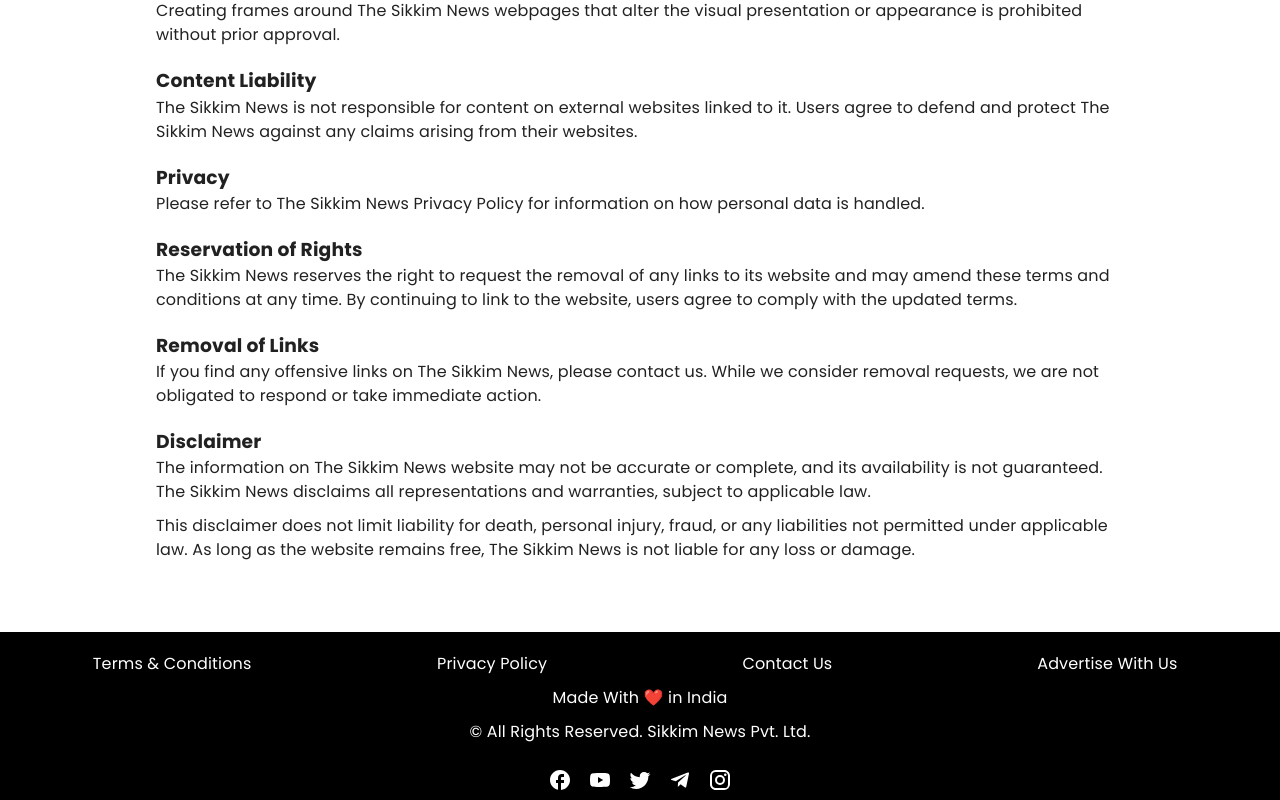
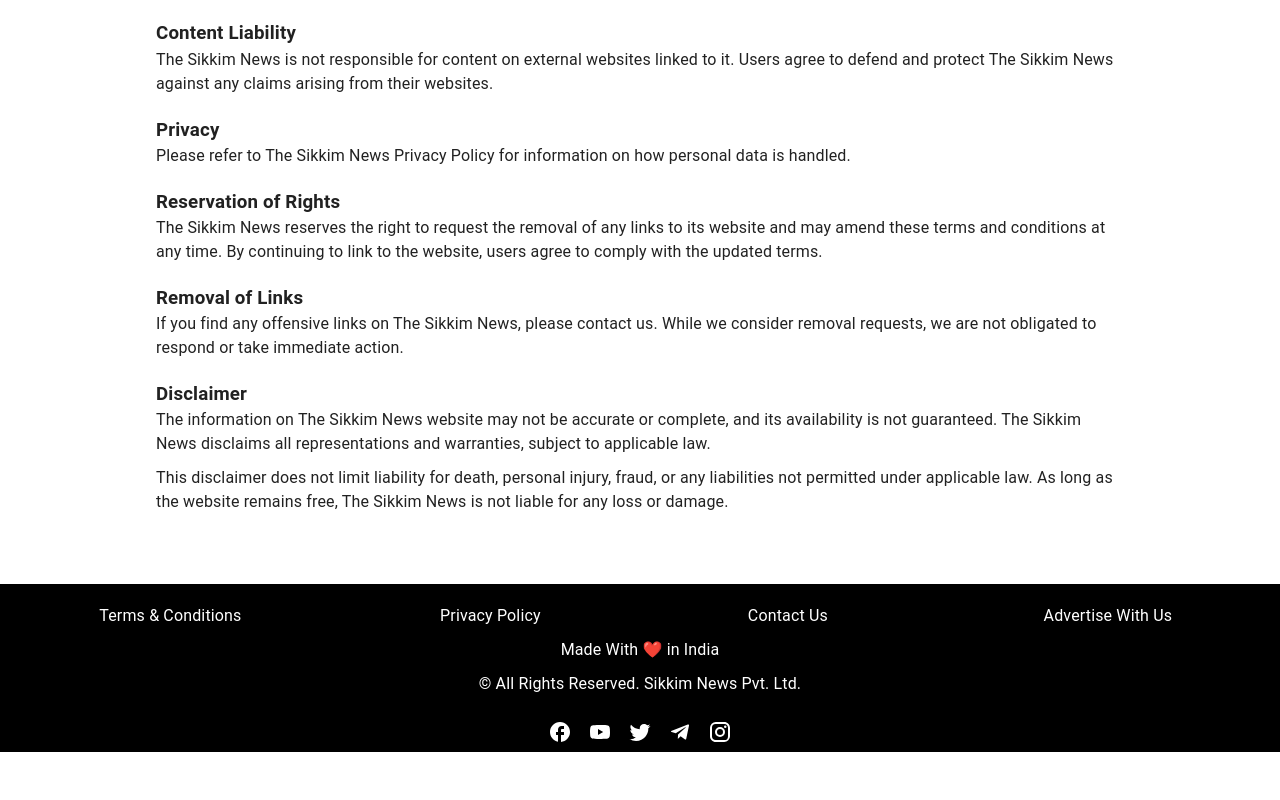
Before and after one commit to Sikkim-News/sikkim-news-frontend, a Next.js app: page /terms_and_conditions in a window 1280 px wide. Shown: the part 1222-2022 px from the top of the page. After the commit the page ends 1974 px from the top, so only its background shows below. Built offline with nearby package versions, Linux system fonts and the light colour scheme.

Commit message:
next 14 update and other package update

```diff
--- a/components/CarouselCard.js
+++ b/components/CarouselCard.js
@@ -4,7 +4,7 @@
 
 export default function CarouselCard({ article }) {
   return (
-    <Link href={`/${article.attributes.slug}`} passHref>
+    <Link href={`/${article.attributes.slug}`} passHref legacyBehavior>
       <Card
         sx={{
           height: "500px",
@@ -30,7 +30,7 @@
             backgroundColor: "rgba(0,0,0,0.5)",
           }}
         >
-          <p style={{ fontSize: "1.4rem", textAlign: "justify" }}>{toHeadlineByChars(article.attributes.title, 130)}</p>
+          <p style={{ fontSize: "1.4rem", textAlign: "justify", fontFamily:"Poppins" }}>{toHeadlineByChars(article.attributes.title, 130)}</p>
         </div>
       </Card>
     </Link>
--- a/components/Footer.js
+++ b/components/Footer.js
@@ -21,18 +21,18 @@
     <div className={styles.footerLinks}>
       <div className={styles.footerLinks__cols}>
         <Link href="/terms_and_conditions">
-          <a>Terms & Conditions</a>
+          Terms & Conditions
         </Link>
         <Link href="/">
-          <a>Privacy Policy</a>
+          Privacy Policy
         </Link>
       </div>
       <div className={styles.footerLinks__cols}>
         <Link href="/contact">
-          <a>Contact Us</a>
+          Contact Us
         </Link>
         <Link href="/">
-          <a>Advertise With Us</a>
+          Advertise With Us
         </Link>
       </div>
     </div>
--- a/components/Header.js
+++ b/components/Header.js
@@ -19,7 +19,7 @@
     >
       <Toolbar sx={{ display: "flex", justifyContent: "space-between" }}>
         <div style={{ cursor: "pointer" }}>
-          <Link href="/" passHref={true}>
+          <Link href="/">
             <Image
               src="/resources/logo-original.png"
               width={60}
--- a/components/HeaderNav.js
+++ b/components/HeaderNav.js
@@ -25,7 +25,7 @@
           key={idx}
           href={`/category/${category.replace(/ /g, "").toLowerCase()}`}
           passHref
-        >
+          legacyBehavior>
           <Button
             variant="text"
             sx={{
--- a/components/NewsCard.js
+++ b/components/NewsCard.js
@@ -9,7 +9,7 @@
 
 function NewsCard({ imageUrl, headline, createdAt, slug }) {
   return (
-    <Link href={`/${slug}`} passHref>
+    <Link href={`/${slug}`} passHref legacyBehavior>
       <Card className={styles.card}>
         <CardActionArea className={styles.cardActionArea}>
           <CardMedia
--- a/components/Sidebar.js
+++ b/components/Sidebar.js
@@ -47,7 +47,7 @@
             key={text}
             href={`/category/${text.replace(/ /g, "").toLowerCase()}`}
             passHref
-          >
+            legacyBehavior>
             <ListItemButton sx={{ textAlign: "center" }}>
               <ListItemText
                 primaryTypographyProps={{
--- a/components/ViewMore.js
+++ b/components/ViewMore.js
@@ -3,7 +3,7 @@
 
 export default function ViewMore({ className, slug }) {
   return (
-    <Link href={`/category/${slug}`} passHref>
+    <Link href={`/category/${slug}`} passHref legacyBehavior>
       <Button
         className={className}
         sx={{
--- a/pages/[slug].js
+++ b/pages/[slug].js
@@ -64,8 +64,8 @@
 
         <div className={`${styles.image_wrapper}`}>
           <Image
-            width={400}
-            height={200}
+            width={900}
+            height={400}
             // layout="fill"
             src={
               article.attributes.coverImage.image.data.attributes.formats.small
@@ -89,7 +89,7 @@
       </Box>
       <SocialMediaNewsShare article={article} />
 
-      <HorizontalNewsGrid articles={categoryArticles.slice(0,6)} header={`Explore More Stories`} categorySlug={article.attributes.categories.data[0].attributes.slug}></HorizontalNewsGrid>
+      <HorizontalNewsGrid articles={categoryArticles.slice(0,6)} header={`Explore More Stories`} categorySlug={article.attributes.categories.data[0].attributes.slug} />
     </Layout>
   );
 }
--- a/pages/_app.js
+++ b/pages/_app.js
@@ -26,7 +26,6 @@
       </Head>
       <Script
             async={true}
-            strategy="lazyOnload"
             crossOrigin="anonymous"
             src= "https://pagead2.googlesyndication.com/pagead/js/adsbygoogle.js?client=ca-pub-5447622233929013"/>
 
```
Also changed, not shown: package.json (+7 -7 lines), 1 other file (tests, documents, lock files or other folders).
